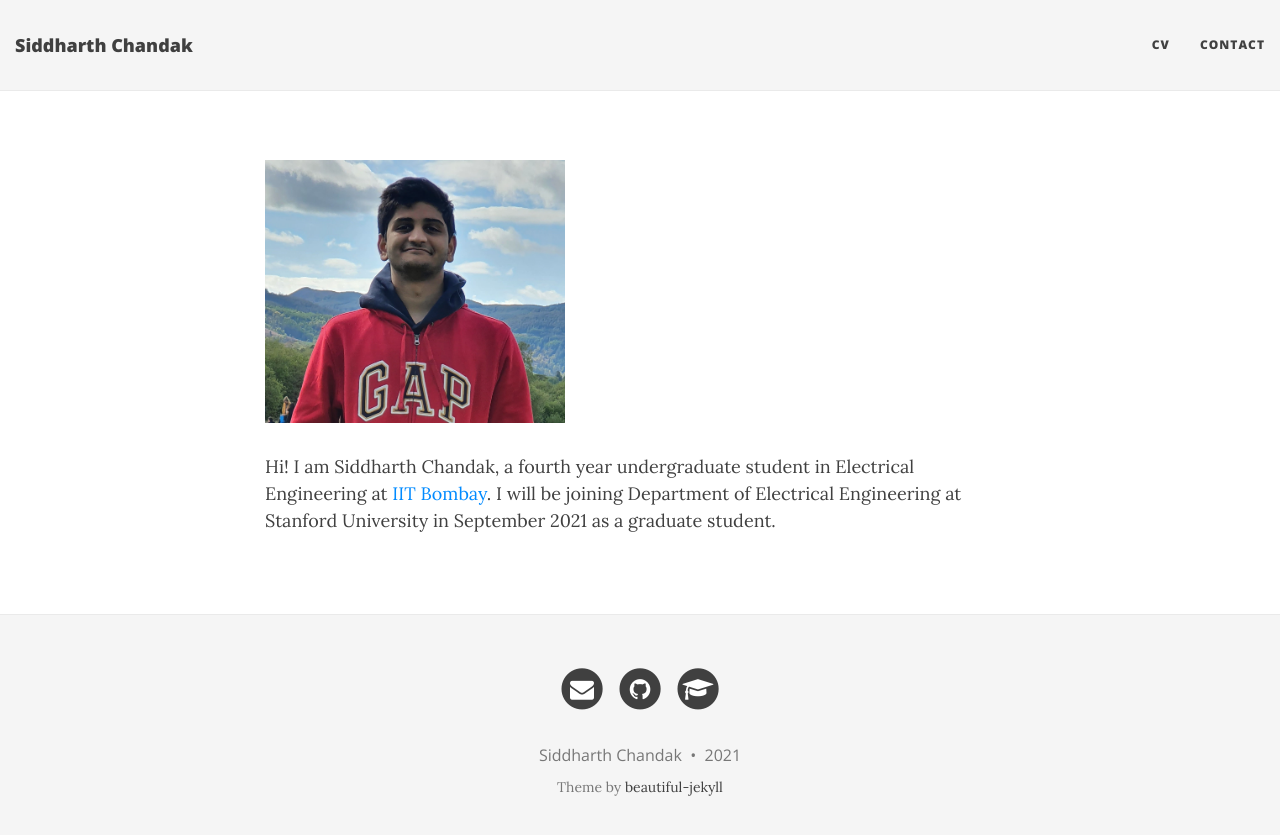
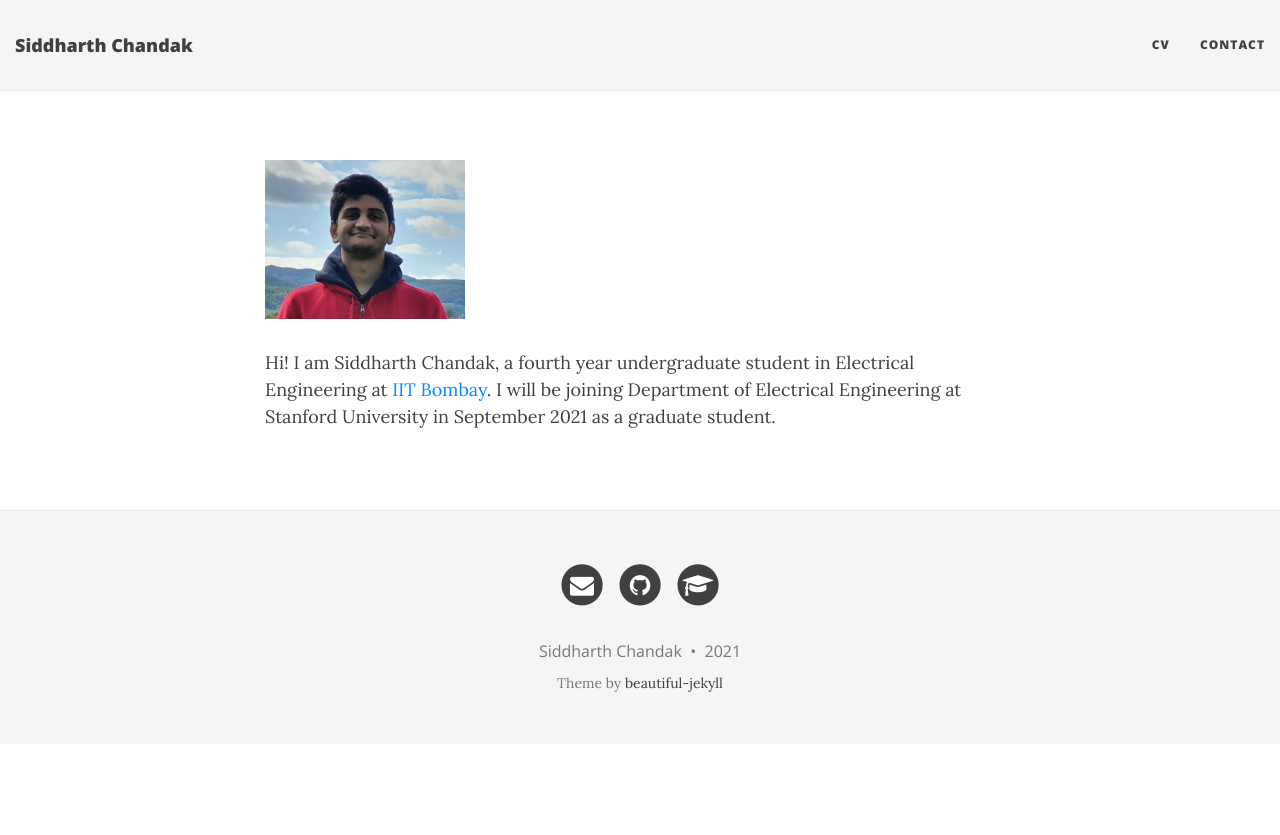
Before and after one commit to pdudeia/pdudeia.github.io, a Jekyll site: the page built from index.md, in a window 1280 px wide. Shown: the top 835 px of the page. Built offline with Jekyll 4.4.1, drawn with Linux system fonts in a browser that asks for light colours; nearby versions of some CDN libraries.

Commit message:
Update index.md

```diff
--- a/index.md
+++ b/index.md
@@ -6,6 +6,6 @@ layout: page
 ---
 
 
-<img src="/2021_Lake_District_Cropped.jpg" alt="Siddharth" style="max-width:300px;max-height:280px">
+<img src="/2021_Lake_District_Cropped-2.jpg" alt="Siddharth" style="max-width:200px;max-height:190px">
 
 Hi! I am Siddharth Chandak, a fourth year undergraduate student in Electrical Engineering at [IIT Bombay](http://www.iitb.ac.in/). I will be joining Department of Electrical Engineering at Stanford University in September 2021 as a graduate student.
```
